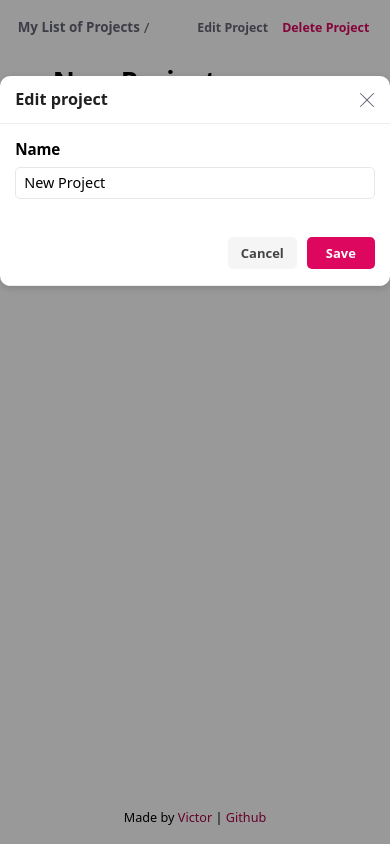
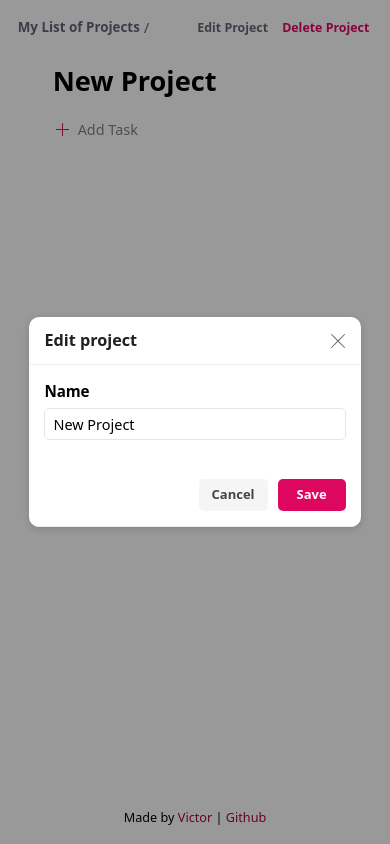
Before and after one commit to itsvictoroyedeji/todo-list-app, a website built with webpack: page src/template.html in a window 390 px wide. Both pictures are taken after a click on the button "Edit Project". Built offline with nearby package versions, Linux system fonts and the light colour scheme.

Commit message:
fix: 4th attempt (this works) to fix mobile open dialog not showing

```diff
--- a/src/styles.css
+++ b/src/styles.css
@@ -943,12 +943,12 @@ a {
 }
 
 /* Add Task modal */
-/* #addTaskDialog[open],
+#addTaskDialog[open],
 #addProjectDialog[open] {
   position: fixed;
   inset: 0 0 0 0;
   margin: auto;
-} */
+}
 
 #addTaskDialog,
 #addProjectDialog {
@@ -980,10 +980,9 @@ a {
 @media screen and (max-width: 25em) {
   #addTaskDialog,
   #addProjectDialog {
-    width: 100%;
+    width: 85%;
   }
 }
-
 
 #addTaskDialog::backdrop,
 #addProjectDialog::backdrop {
@@ -993,7 +992,6 @@ a {
 .form-section {
   max-height: calc(100vh - 1 * var(--modal-padding-top));
   width: 100%;
-  height: 100%;
   overflow: auto;
 }
 
```
